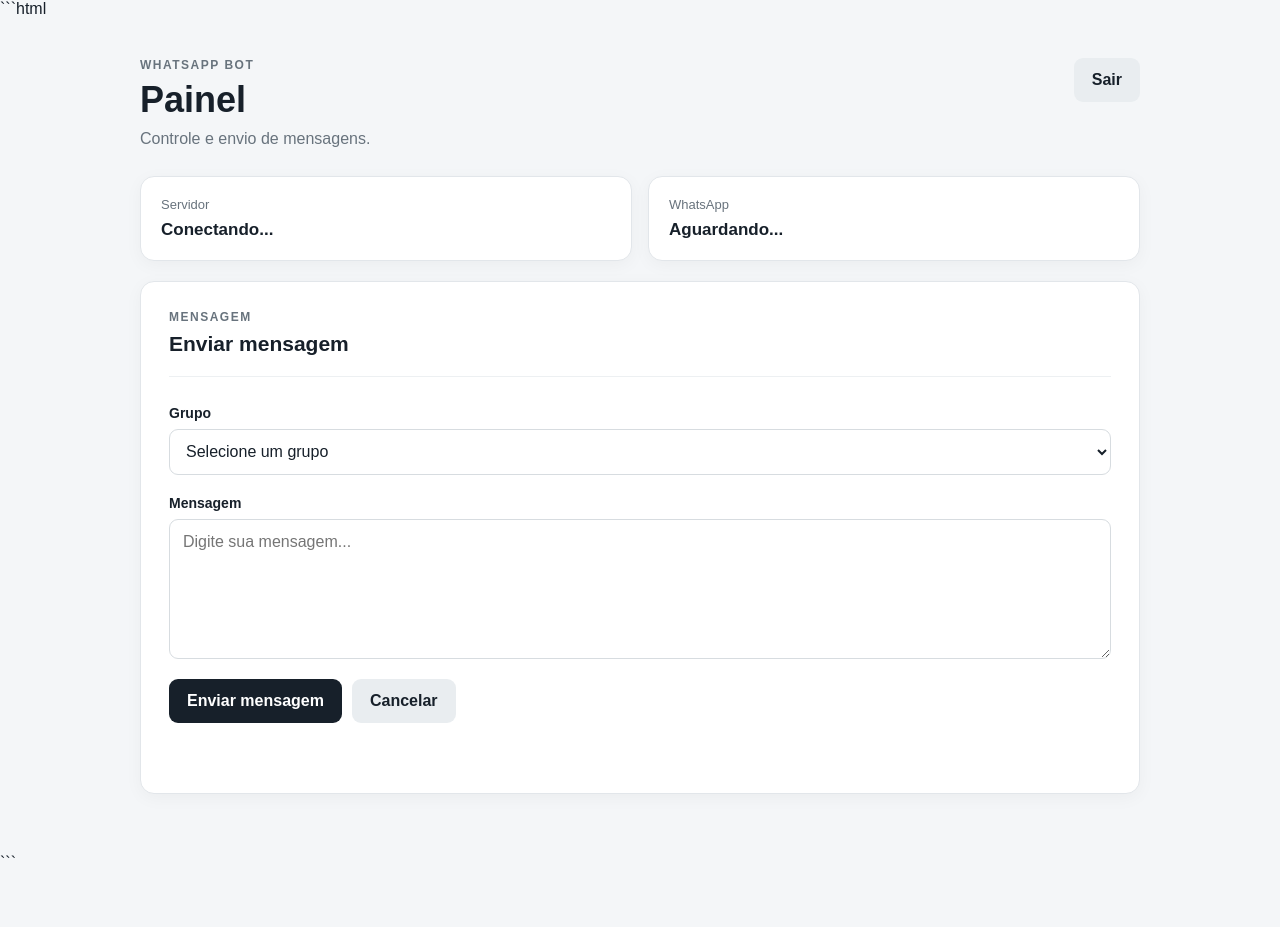
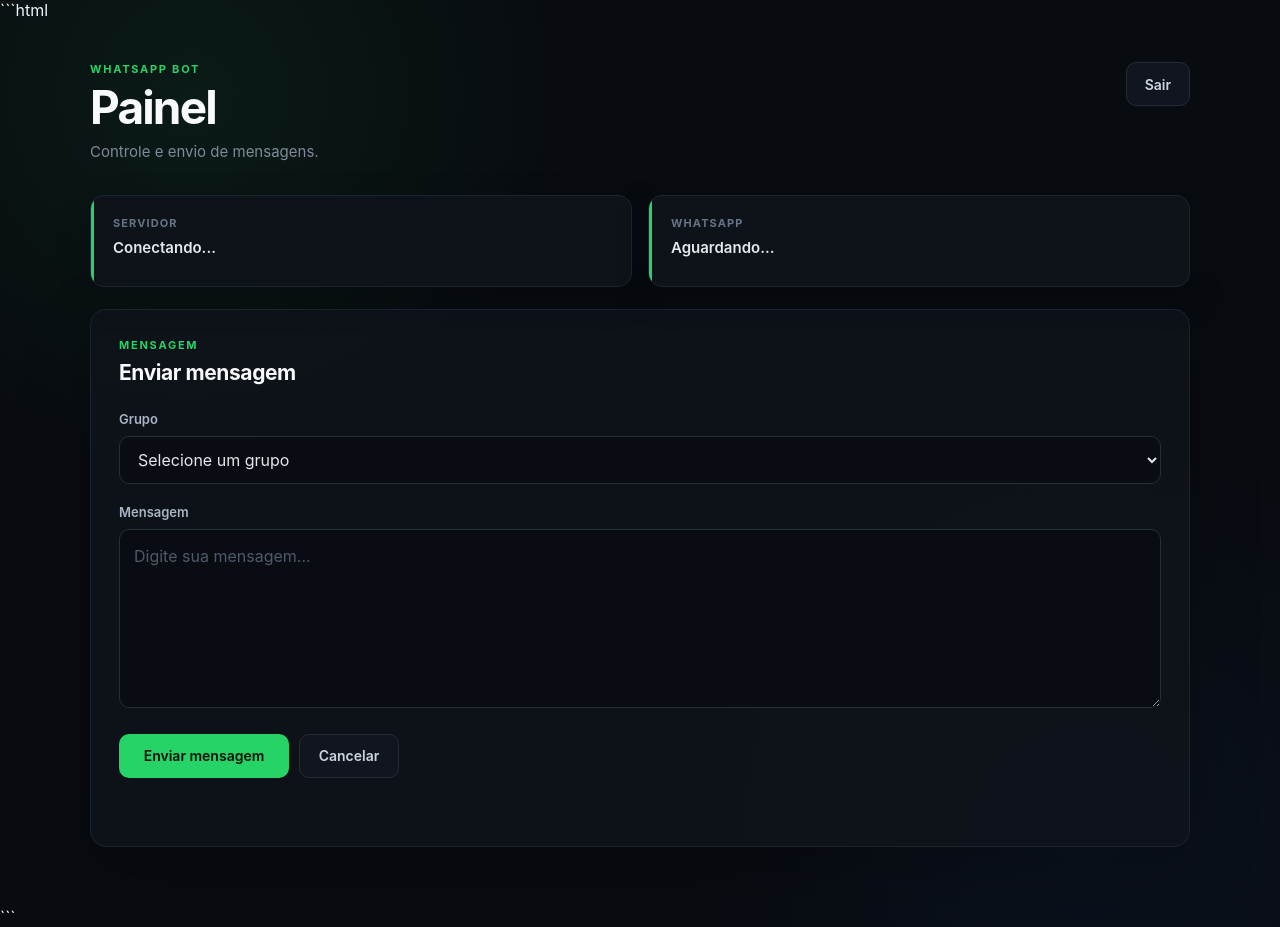
Before and after one commit to klebomtv/teste, a website: page public/painel/index.html in a window 1280 px wide. Before the commit the page ends 872 px from the top, so only its background shows below. Drawn offline with nearby package versions, Linux system fonts and the light colour scheme; no server answers.

Commit message:
Update style.css

```diff
--- a/public/painel/style.css
+++ b/public/painel/style.css
@@ -1,414 +1,417 @@
-
 /* caminho: public/painel/style.css */
 
 * {
     box-sizing: border-box;
 }
 
+:root {
+    font-family:
+        Inter,
+        system-ui,
+        -apple-system,
+        BlinkMacSystemFont,
+        "Segoe UI",
+        sans-serif;
+
+    color: #f1f5f9;
+    background: #080b10;
+
+    font-synthesis: none;
+    text-rendering: optimizeLegibility;
+}
+
+html,
+body {
+    width: 100%;
+    min-height: 100%;
+    margin: 0;
+}
 
 body {
-
-    margin: 0;
-
     min-height: 100vh;
 
-    font-family:
-        Arial,
-        Helvetica,
-        sans-serif;
+    background:
+        radial-gradient(
+            circle at 15% 10%,
+            rgba(37, 211, 102, 0.08),
+            transparent 28%
+        ),
+        radial-gradient(
+            circle at 85% 90%,
+            rgba(59, 130, 246, 0.06),
+            transparent 30%
+        ),
+        #080b10;
+}
 
-    background:
-        #f4f6f8;
+button,
+input,
+textarea,
+select {
+    font: inherit;
+}
 
-    color:
-        #17202a;
+button {
+    cursor: pointer;
+}
+
+button:disabled {
+    cursor: not-allowed;
+    opacity: 0.55;
 }
 
 
+/* ========================================
+   LAYOUT
+======================================== */
+
 .panel {
-
-    width: min(
-        100% - 32px,
-        1000px
-    );
-
-    margin:
-        0 auto;
-
-    padding:
-        40px 0 60px;
+    width: min(1100px, calc(100% - 40px));
+    margin: 0 auto;
+    padding: 42px 0 60px;
 }
 
 
+/* ========================================
+   HEADER
+======================================== */
+
 .panel-header {
+    display: flex;
+    align-items: flex-start;
+    justify-content: space-between;
+    gap: 30px;
 
-    display:
-        flex;
+    margin-bottom: 34px;
+}
 
-    align-items:
-        flex-start;
+.eyebrow {
+    display: block;
 
-    justify-content:
-        space-between;
+    margin-bottom: 8px;
 
-    gap:
-        24px;
+    color: #25d366;
 
-    margin-bottom:
-        28px;
+    font-size: 11px;
+    font-weight: 700;
+    letter-spacing: 0.16em;
+}
+
+.panel-header h1 {
+    margin: 0;
+
+    color: #f8fafc;
+
+    font-size: clamp(32px, 5vw, 46px);
+    line-height: 1;
+    font-weight: 700;
+    letter-spacing: -0.04em;
+}
+
+.panel-header p {
+    margin: 12px 0 0;
+
+    color: #7f8a9a;
+
+    font-size: 15px;
 }
 
 
-.eyebrow {
+/* ========================================
+   BUTTONS
+======================================== */
 
-    display:
-        block;
+.button {
+    min-height: 44px;
 
-    margin-bottom:
-        8px;
+    padding: 0 18px;
 
-    font-size:
-        12px;
+    border: 1px solid transparent;
+    border-radius: 10px;
 
-    font-weight:
-        700;
+    font-size: 14px;
+    font-weight: 600;
 
-    letter-spacing:
-        1.5px;
+    transition:
+        background 0.18s ease,
+        border-color 0.18s ease,
+        transform 0.18s ease,
+        opacity 0.18s ease;
+}
 
-    color:
-        #68737d;
+.button:hover:not(:disabled) {
+    transform: translateY(-1px);
+}
+
+.button-primary {
+    color: #041009;
+
+    background: #25d366;
+}
+
+.button-primary:hover:not(:disabled) {
+    background: #20bd5b;
+}
+
+.button-secondary {
+    color: #cbd5e1;
+
+    background: #11161e;
+    border-color: #242c38;
+}
+
+.button-secondary:hover:not(:disabled) {
+    background: #171d27;
+    border-color: #354050;
 }
 
 
-h1 {
+/* ========================================
+   STATUS
+======================================== */
 
-    margin:
-        0;
+.status-grid {
+    display: grid;
 
-    font-size:
-        36px;
+    grid-template-columns:
+        repeat(2, minmax(0, 1fr));
 
-    line-height:
-        1.1;
+    gap: 16px;
+
+    margin-bottom: 22px;
+}
+
+.status-card {
+    position: relative;
+
+    min-height: 92px;
+
+    padding: 20px 22px;
+
+    overflow: hidden;
+
+    background: #0e131a;
+    border: 1px solid #1c2430;
+    border-radius: 14px;
+
+    box-shadow:
+        0 12px 35px rgba(0, 0, 0, 0.18);
+}
+
+.status-card::before {
+    content: "";
+
+    position: absolute;
+
+    left: 0;
+    top: 0;
+    bottom: 0;
+
+    width: 3px;
+
+    background: #25d366;
+}
+
+.status-card span {
+    display: block;
+
+    margin-bottom: 8px;
+
+    color: #687386;
+
+    font-size: 11px;
+    font-weight: 700;
+    text-transform: uppercase;
+    letter-spacing: 0.1em;
+}
+
+.status-card strong {
+    display: block;
+
+    color: #e5e7eb;
+
+    font-size: 15px;
+    font-weight: 600;
 }
 
 
-h2 {
+/* ========================================
+   MAIN CARD
+======================================== */
 
-    margin:
-        0;
+.panel-card {
+    padding: 28px;
 
-    font-size:
-        21px;
+    background: rgba(14, 19, 26, 0.94);
+
+    border: 1px solid #1c2430;
+    border-radius: 16px;
+
+    box-shadow:
+        0 24px 70px rgba(0, 0, 0, 0.24);
+}
+
+.card-header {
+    margin-bottom: 26px;
+}
+
+.card-header h2 {
+    margin: 0;
+
+    color: #f8fafc;
+
+    font-size: 21px;
+    font-weight: 650;
+    letter-spacing: -0.02em;
 }
 
 
-p {
+/* ========================================
+   FORM
+======================================== */
 
-    margin:
-        10px 0 0;
+.form-group {
+    margin-bottom: 20px;
+}
 
-    color:
-        #68737d;
+.form-group label {
+    display: block;
+
+    margin-bottom: 9px;
+
+    color: #aab4c3;
+
+    font-size: 13px;
+    font-weight: 600;
+}
+
+.form-group select,
+.form-group textarea {
+    display: block;
+
+    width: 100%;
+
+    color: #e5e7eb;
+
+    background: #090d13;
+
+    border: 1px solid #252e3b;
+    border-radius: 10px;
+
+    outline: none;
+
+    transition:
+        border-color 0.18s ease,
+        box-shadow 0.18s ease,
+        background 0.18s ease;
+}
+
+.form-group select {
+    height: 48px;
+
+    padding: 0 14px;
+}
+
+.form-group textarea {
+    min-height: 150px;
+
+    padding: 14px;
+
+    resize: vertical;
+
+    line-height: 1.55;
+}
+
+.form-group select:focus,
+.form-group textarea:focus {
+    border-color: #25d366;
+
+    background: #0b1016;
+
+    box-shadow:
+        0 0 0 3px rgba(37, 211, 102, 0.09);
+}
+
+.form-group textarea::placeholder {
+    color: #4f5968;
 }
 
 
-.status-grid {
+/* ========================================
+   ACTIONS
+======================================== */
 
-    display:
-        grid;
+.actions {
+    display: flex;
+    align-items: center;
+    gap: 10px;
 
-    grid-template-columns:
-        repeat(
-            2,
-            minmax(
-                0,
-                1fr
-            )
-        );
+    margin-top: 26px;
+}
 
-    gap:
-        16px;
+.actions .button-primary {
+    min-width: 170px;
+}
 
-    margin-bottom:
-        20px;
+.actions .button-secondary {
+    min-width: 100px;
 }
 
 
-.status-card,
-.panel-card {
+/* ========================================
+   RESULT
+======================================== */
 
-    background:
-        #ffffff;
+.result {
+    min-height: 22px;
 
-    border:
-        1px solid #e2e6ea;
+    margin-top: 18px;
 
-    border-radius:
-        14px;
+    color: #7f8a9a;
 
-    box-shadow:
-        0 4px 18px
-        rgba(
-            0,
-            0,
-            0,
-            0.04
-        );
+    font-size: 13px;
+    line-height: 1.5;
 }
 
 
-.status-card {
+/* ========================================
+   RESPONSIVE
+======================================== */
 
-    padding:
-        20px;
-}
-
-
-.status-card span {
-
-    display:
-        block;
-
-    margin-bottom:
-        8px;
-
-    font-size:
-        13px;
-
-    color:
-        #68737d;
-}
-
-
-.status-card strong {
-
-    font-size:
-        17px;
-}
-
-
-.panel-card {
-
-    padding:
-        28px;
-}
-
-
-.card-header {
-
-    margin-bottom:
-        28px;
-
-    padding-bottom:
-        20px;
-
-    border-bottom:
-        1px solid #edf0f2;
-}
-
-
-.form-group {
-
-    margin-bottom:
-        20px;
-}
-
-
-label {
-
-    display:
-        block;
-
-    margin-bottom:
-        8px;
-
-    font-size:
-        14px;
-
-    font-weight:
-        700;
-}
-
-
-select,
-textarea {
-
-    width:
-        100%;
-
-    border:
-        1px solid #d7dce0;
-
-    border-radius:
-        9px;
-
-    background:
-        #ffffff;
-
-    color:
-        #17202a;
-
-    font:
-        inherit;
-
-    outline:
-        none;
-}
-
-
-select {
-
-    height:
-        46px;
-
-    padding:
-        0 12px;
-}
-
-
-textarea {
-
-    resize:
-        vertical;
-
-    min-height:
-        140px;
-
-    padding:
-        13px;
-}
-
-
-select:focus,
-textarea:focus {
-
-    border-color:
-        #7d8790;
-
-}
-
-
-.actions {
-
-    display:
-        flex;
-
-    gap:
-        10px;
-
-    flex-wrap:
-        wrap;
-}
-
-
-.button {
-
-    min-height:
-        44px;
-
-    padding:
-        0 18px;
-
-    border:
-        0;
-
-    border-radius:
-        9px;
-
-    font:
-        inherit;
-
-    font-weight:
-        700;
-
-    cursor:
-        pointer;
-}
-
-
-.button-primary {
-
-    background:
-        #17202a;
-
-    color:
-        #ffffff;
-}
-
-
-.button-secondary {
-
-    background:
-        #e9edf0;
-
-    color:
-        #17202a;
-}
-
-
-.button:disabled {
-
-    opacity:
-        0.55;
-
-    cursor:
-        not-allowed;
-}
-
-
-.result {
-
-    min-height:
-        24px;
-
-    margin-top:
-        18px;
-
-    font-size:
-        14px;
-
-    color:
-        #68737d;
-}
-
-
-@media (
-    max-width: 700px
-) {
+@media (max-width: 700px) {
 
     .panel {
+        width: min(100% - 24px, 1100px);
 
-        width:
-            min(
-                100% - 20px,
-                1000px
-            );
-
-        padding-top:
-            24px;
+        padding-top: 26px;
+        padding-bottom: 35px;
     }
 
+    .panel-header {
+        flex-direction: column;
 
-    .panel-header {
-
-        flex-direction:
-            column;
+        gap: 20px;
     }
 
+    .panel-header .button {
+        width: 100%;
+    }
 
     .status-grid {
-
-        grid-template-columns:
-            1fr;
+        grid-template-columns: 1fr;
     }
 
-
     .panel-card {
-
-        padding:
-            20px;
+        padding: 21px;
     }
 
+    .actions {
+        flex-direction: column;
+        align-items: stretch;
+    }
+
+    .actions .button-primary,
+    .actions .button-secondary {
+        width: 100%;
+    }
 }
```
